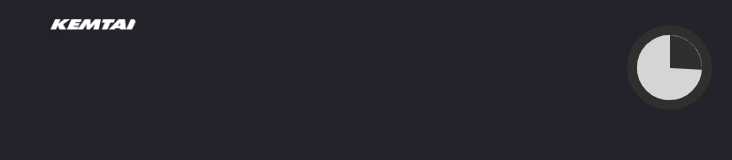
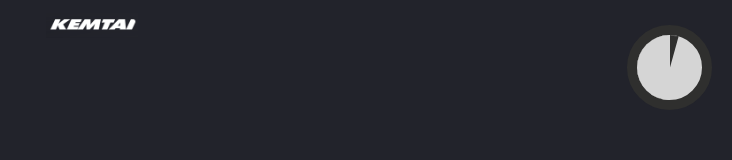
Before and after one commit to obrm/kemtai-workout, a React (Create React App) app: page /workout in a window 1280 px wide. Shown: the top 160 px of the page, without its empty margins (548-1280 px from the left). Built offline with nearby package versions, Linux system fonts and the light colour scheme.

Commit message:
changed timer to 60 and aligned counter

```diff
--- a/src/components/PieTimer.js
+++ b/src/components/PieTimer.js
@@ -39,7 +39,7 @@ PieTimer.propTypes = {
 }
 
 PieTimer.defaultProps = {
-  duration: 10,
+  duration: 60,
 }
 
 export default PieTimer
--- a/src/pages/Workout.js
+++ b/src/pages/Workout.js
@@ -70,7 +70,7 @@ const Workout = () => {
         <video muted autoPlay className='workout-videoFeed'></video>
         {counter !== 'GO' && <div className='workout-counter'>{counter}</div>}
         {counter === 'GO' && <div className='workout-go'>{counter}</div>}
-        <div className='pie-timer'>{timer && <PieTimer />}</div>
+        <div className='pie-timer'>{timer && <PieTimer duration={60} />}</div>
       </div>
     </div>
   )
--- a/src/styles/main.scss
+++ b/src/styles/main.scss
@@ -161,7 +161,7 @@ footer {
     display: inline-block;
     text-align: center;
     top: 180px;
-    left: 125px;
+    left: 130px;
     margin: 0;
     font-size: 250px;
     z-index: 2;
@@ -175,7 +175,7 @@ footer {
     justify-content: center;
     text-align: center;
     top: 180px;
-    margin-left: 10px;
+    margin-left: 15px;
     font-size: 220px;
     z-index: 2;
     text-shadow: 2px 2px 14px $black-color;
```
